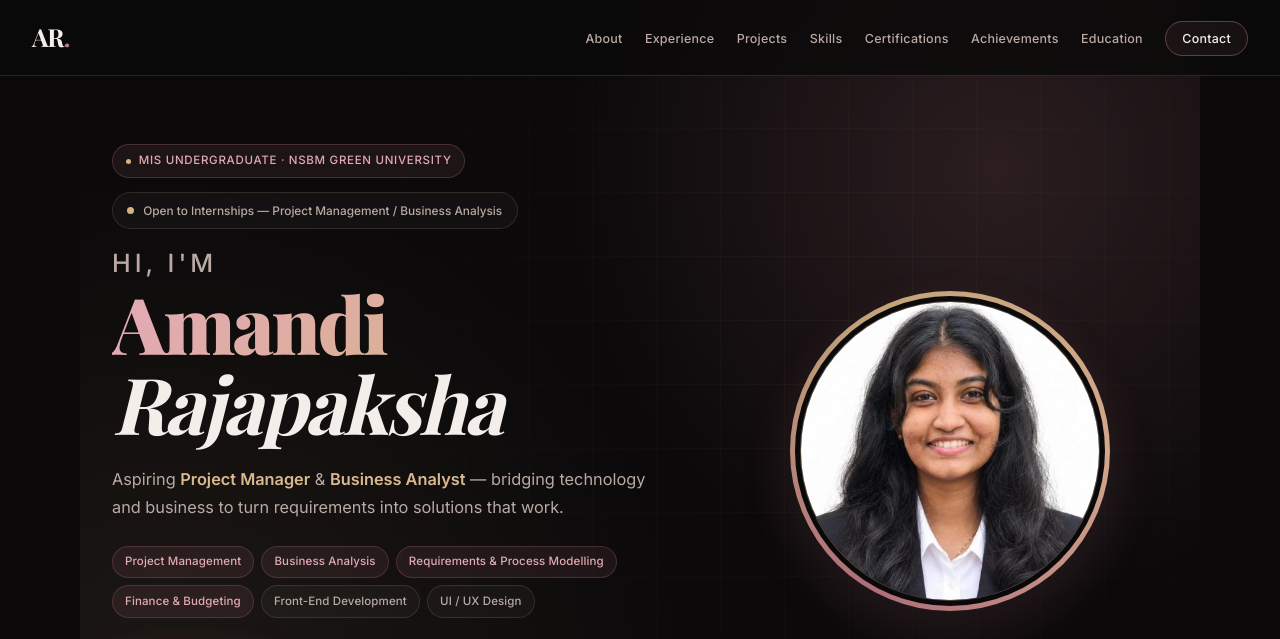
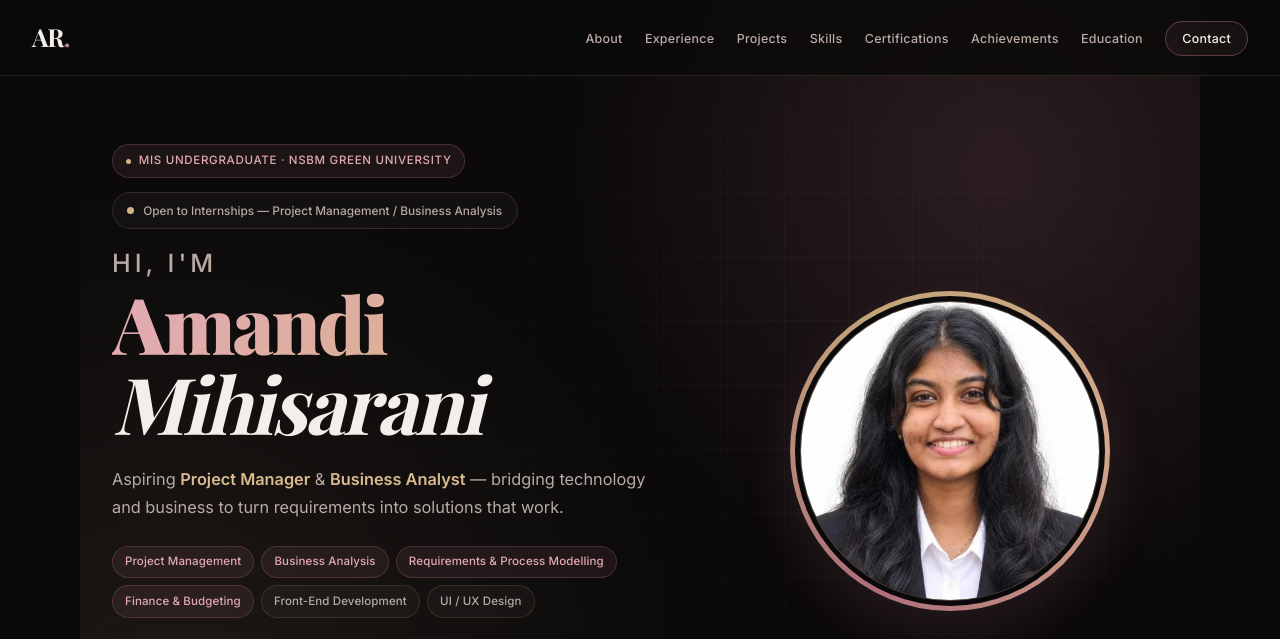
Before and after one commit to Amandi1020/Amandi-Portfolio, a plain HTML site: page index.html in a window 1280 px wide. Shown: the top 639 px of the page. Drawn offline with nearby package versions, Linux system fonts and the light colour scheme; a web font is replaced by a local one.

Commit message:
Update Hero section

```diff
--- a/index.html
+++ b/index.html
@@ -63,7 +63,7 @@
         <span class="status-dot" aria-hidden="true"></span>
         Open to Internships — Project Management / Business Analysis
       </div>
-      <h1 class="hero-title fade-in delay-1"><span class="hero-greeting">Hi, I'm</span> <span class="hero-name">Amandi</span> <em>Rajapaksha</em></h1>
+      <h1 class="hero-title fade-in delay-1"><span class="hero-greeting">Hi, I'm</span> <span class="hero-name">Amandi</span> <em>Mihisarani</em></h1>
       <p class="hero-sub fade-in delay-2">Aspiring <strong>Project Manager</strong> &amp; <strong>Business Analyst</strong> — bridging technology and business to turn requirements into solutions that work.</p>
 
       <div class="hero-pills fade-in delay-2">
```
